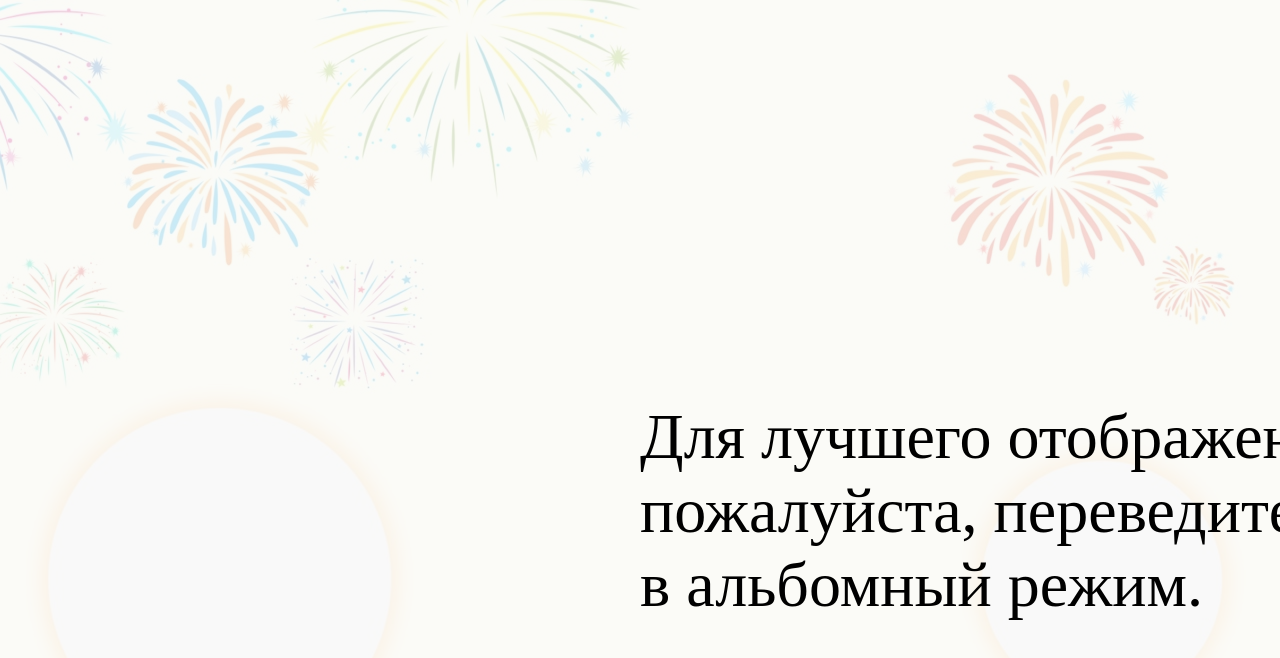
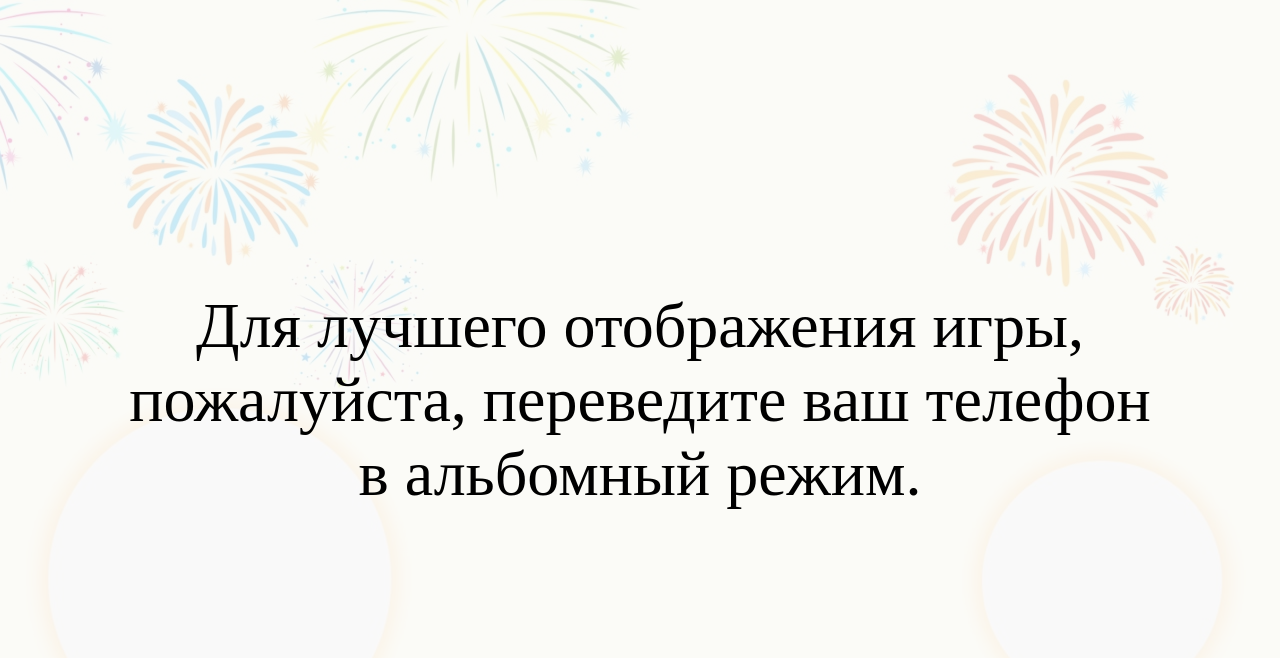
Before and after one commit to Serdj2846/MySite, a plain HTML site: page index.html in a window 1280 px wide. Drawn offline with Linux system fonts and the light colour scheme.

Commit message:
Update index.html

```diff
--- a/index.html
+++ b/index.html
@@ -41,6 +41,8 @@
     text.style.left = '50%';
     text.style.width = '80%';
     text.style.fontSize = '5vw';
+    text.style.transform = 'translate(-50%, -50%)';
+    text.style.textAlign = 'center';
 
     // Добавляем текстовую надпись внутрь элемента предупреждения
     warningMessage.appendChild(text);
```
